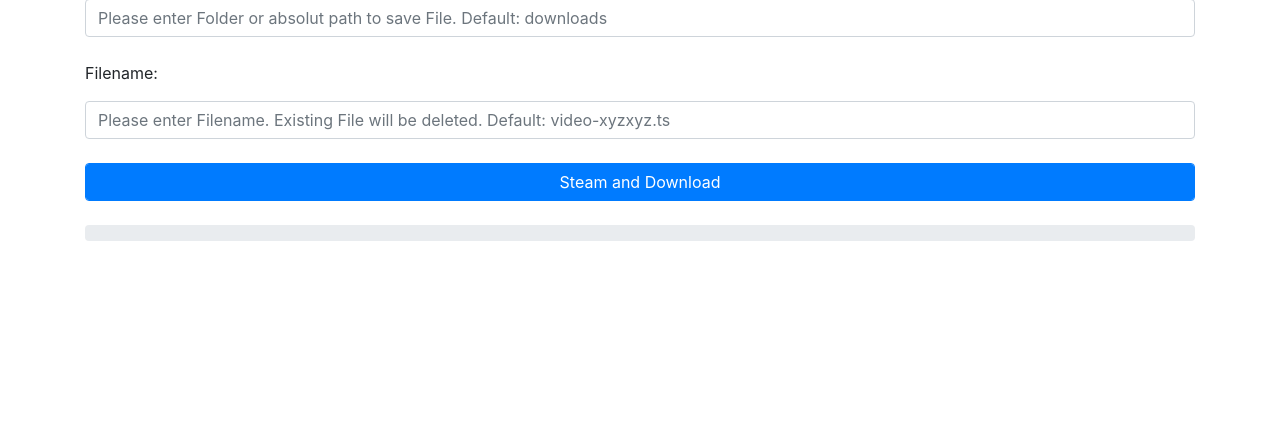
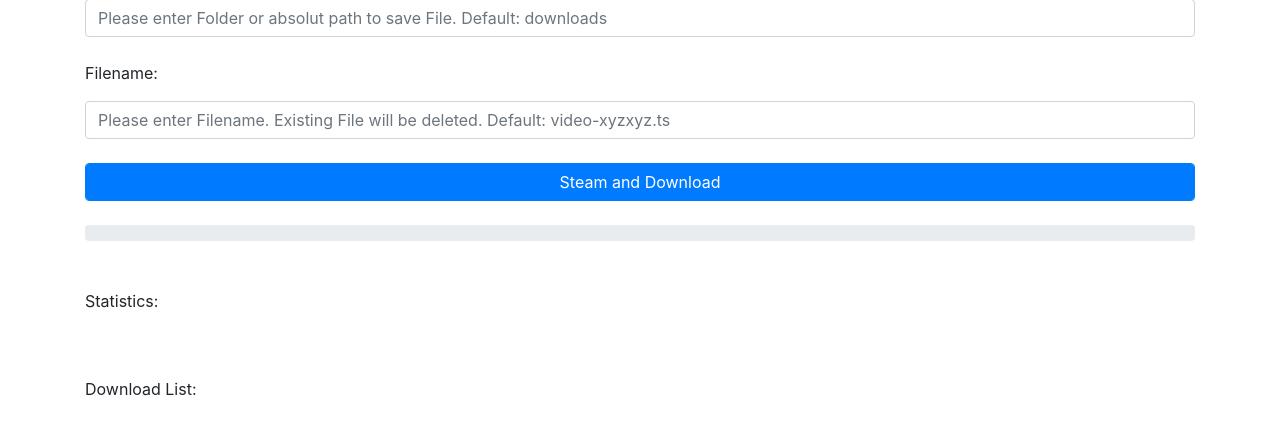
Before and after one commit to breath2live/m3u8-video-scrapper, a PHP site: page / in a window 1280 px wide. Shown: the part 271-706 px from the top of the page. Run offline with PHP 8.4, Linux system fonts and the light colour scheme.

Commit message:
added Download List on frontend

```diff
--- a/index.php
+++ b/index.php
@@ -32,7 +32,11 @@
 				<div class="progress-bar" id="progress" role="progressbar" aria-valuenow="0" aria-valuemin="0" aria-valuemax="100"></div>
 			</div><br><br>
 
-			<div class="container" id="stat"></div>
+			<p>Statistics:</p>
+			<div class="container" id="stat"></div><br><br>
+
+			<p>Download List:</p>
+			<div class="container" id="logs"></div>
 
 
 		</div>
--- a/script.js
+++ b/script.js
@@ -4,6 +4,7 @@ var file = document.getElementById('file');
 var btn = document.getElementById('btn');
 var progress = document.getElementById('progress');
 var stat = document.getElementById('stat');
+var logs = document.getElementById('logs');
 
 
 
@@ -15,6 +16,7 @@ btn.addEventListener('click', () => {
 	}
 	if (folder.value == "") folder.value = "downloads";
 	if (file.value == "") file.value = "video-" + Math.floor(Math.random()*1000000) + ".ts";
+	logs.innerText = logs.innerText + url.value + "\n" + folder.value + "\n" + file.value + "\n\n";
 	stream(url.value, folder.value, file.value);
 });
 
```
